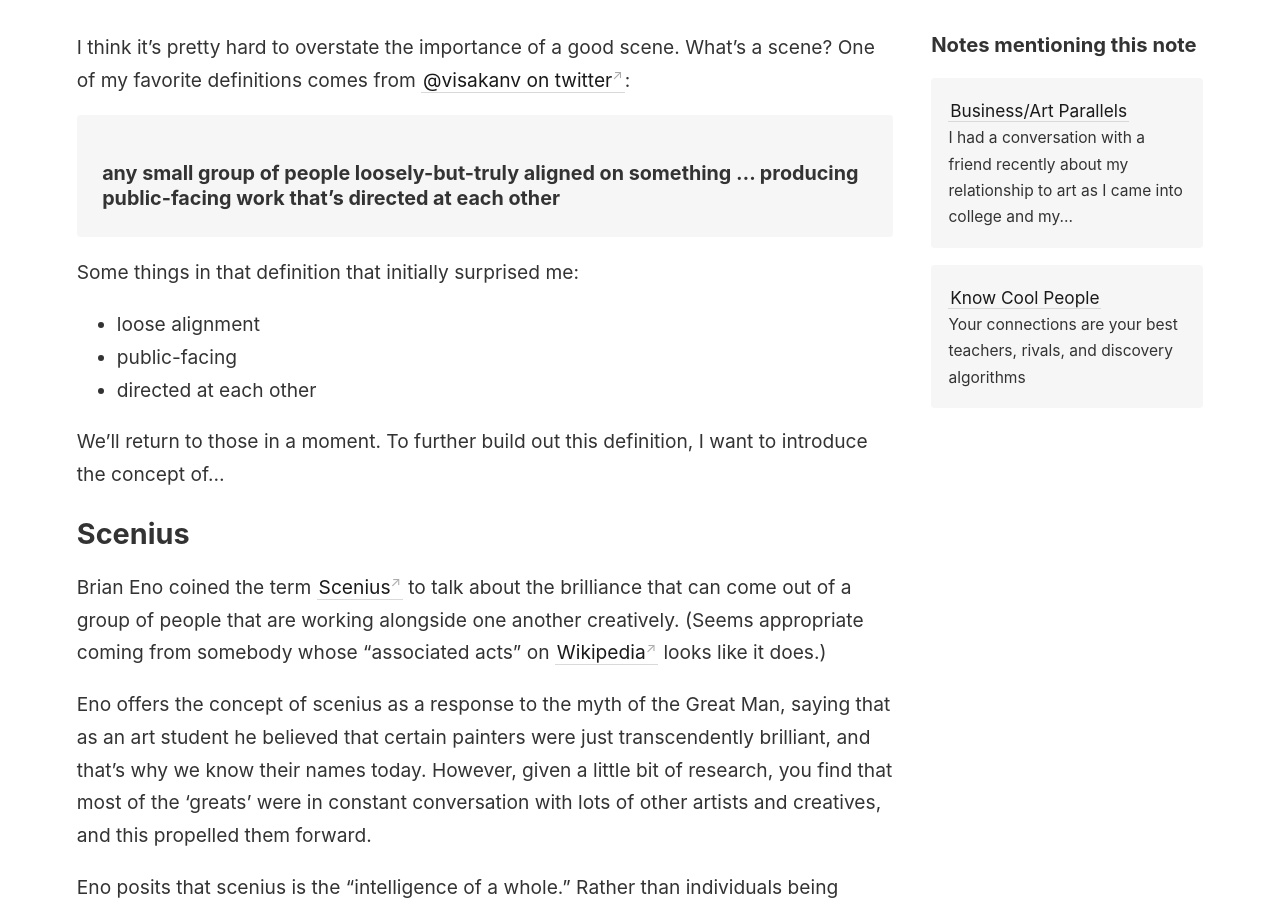
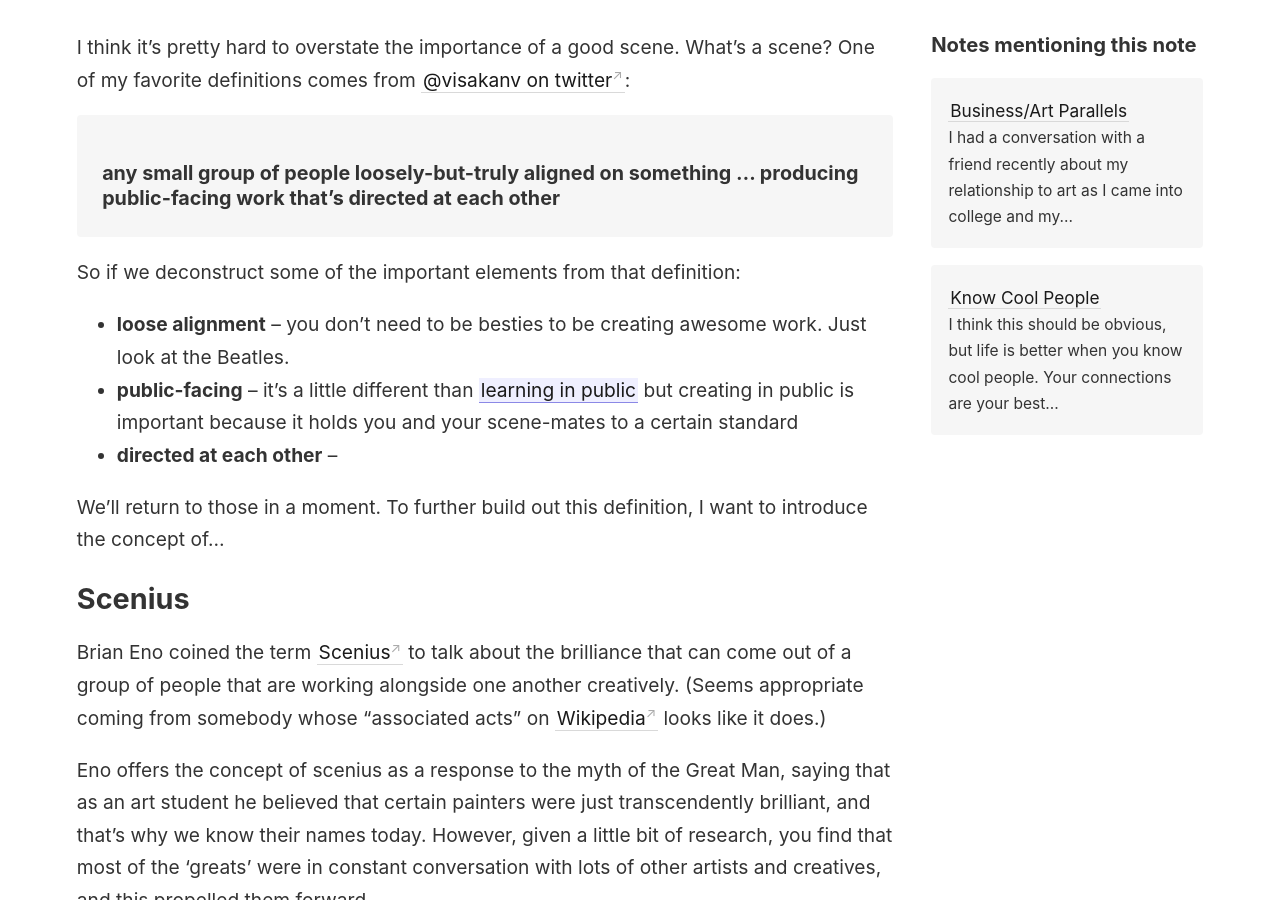
Before and after one commit to rhymeswithvocal/digital-garden, a Jekyll site: the page built from _notes/scenes.md, in a window 1280 px wide and 900 px high, scrolled down 245 px. Built offline with Jekyll 4.4.1, drawn with Linux system fonts in a browser that asks for light colours; some of the changed text lies outside the part shown.

Commit message:
added notes on ambient content, sucking at stuff, and content online; added some more links, removed a post I wasn't excited about

```diff
--- a/_notes/cool-people.md
+++ b/_notes/cool-people.md
@@ -1,9 +1,10 @@
 ---
 title: Know Cool People
 ---
-
+I think this should be obvious, but life is better when you know cool people.
 # Your connections are your best teachers, rivals, and discovery algorithms
 
+---
 It's worth noting that one of the ways you convince cool people that you're also a cool person is by [[faking it]].
 
 Know enough cool people and you may discover you've become a part of one or more [[scenes]].
--- a/_notes/scenes.md
+++ b/_notes/scenes.md
@@ -6,10 +6,10 @@ I think it's pretty hard to overstate the importance of a good scene. What's a s
 
 > ### any small group of people loosely-but-truly aligned on something ... producing public-facing work that's directed at each other
 
-Some things in that definition that initially surprised me:
-- loose alignment
-- public-facing
-- directed at each other
+So if we deconstruct some of the important elements from that definition:
+- **loose alignment** -- you don't need to be besties to be creating awesome work. Just look at the Beatles.
+- **public-facing** -- it's a little different than [[learning in public]] but creating in public is important because it holds you and your scene-mates to a certain standard
+- **directed at each other** --
 
 We'll return to those in a moment. To further build out this definition, I want to introduce the concept of...
 
@@ -19,7 +19,7 @@ Brian Eno coined the term [Scenius](https://medium.com/salvo-faraday/what-is-the
 
 Eno offers the concept of scenius as a response to the myth of the Great Man, saying that as an art student he believed that certain painters were just transcendently brilliant, and that's why we know their names today. However, given a little bit of research, you find that most of the 'greats' were in constant conversation with lots of other artists and creatives, and this propelled them forward.
 
-Eno posits that scenius is the "intelligence of a whole." Rather than individuals being brilliant in their own right, their brilliance is [[synergy|synergistic]] with the minds around them.
+Eno posits that scenius is the "intelligence of a whole." Rather than individuals being brilliant in their own right, their brilliance is [[synergy|synergistic]] with the minds around them. Great work creates more great work, creates even greater work.
 
 ### Eno (or perhaps a blog quoting him, it's unclear) gives some factors crucial to the "geography of scenius":
 - **Mutual appreciation** -- the simultaneous uplifting and goading on of friendly competition and supportive exploration
@@ -33,6 +33,7 @@ Eno posits that scenius is the "intelligence of a whole." Rather than individual
 - every tavern the Founding Fathers hung out in
 - Greenwich Village for the beat poets
 
+---
 ### Sources and resources
 - [This fun and thoughtful blog](https://www.packym.com/blog/conjuring-scenius) about Scenius and Hype Houses
 - There's a great bit in [The History of the World in 6 Glasses](https://www.amazon.com/dp/B002STNBRK/ref=dp-kindle-redirect?_encoding=UTF8&btkr=1) that discusses the coffee-houses in London and how discussions within led to a lot of the great science of the time
```
Also changed, not shown: _notes/ambient-content.md (added, +3 -0 lines), _notes/laws-of-content.md (added, +8 -0 lines), _notes/learninpublic.md (+3 -2 lines), _notes/secret-bucket-list.md (+6 -3 lines), _notes/sucking.md (added, +13 -0 lines), _notes/willing-to-jump.md (deleted, +0 -7 lines), assets/jake.gif (added).
